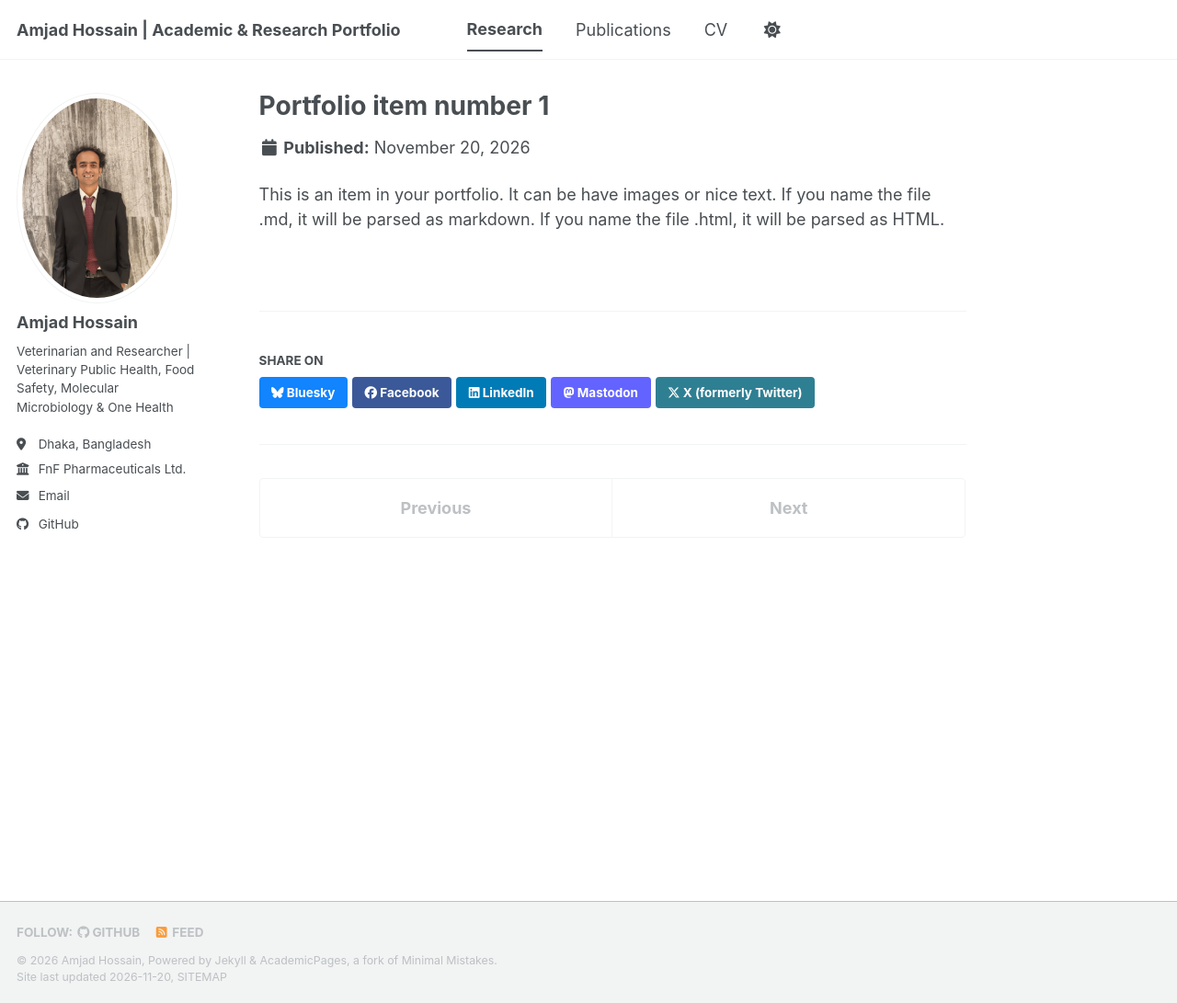
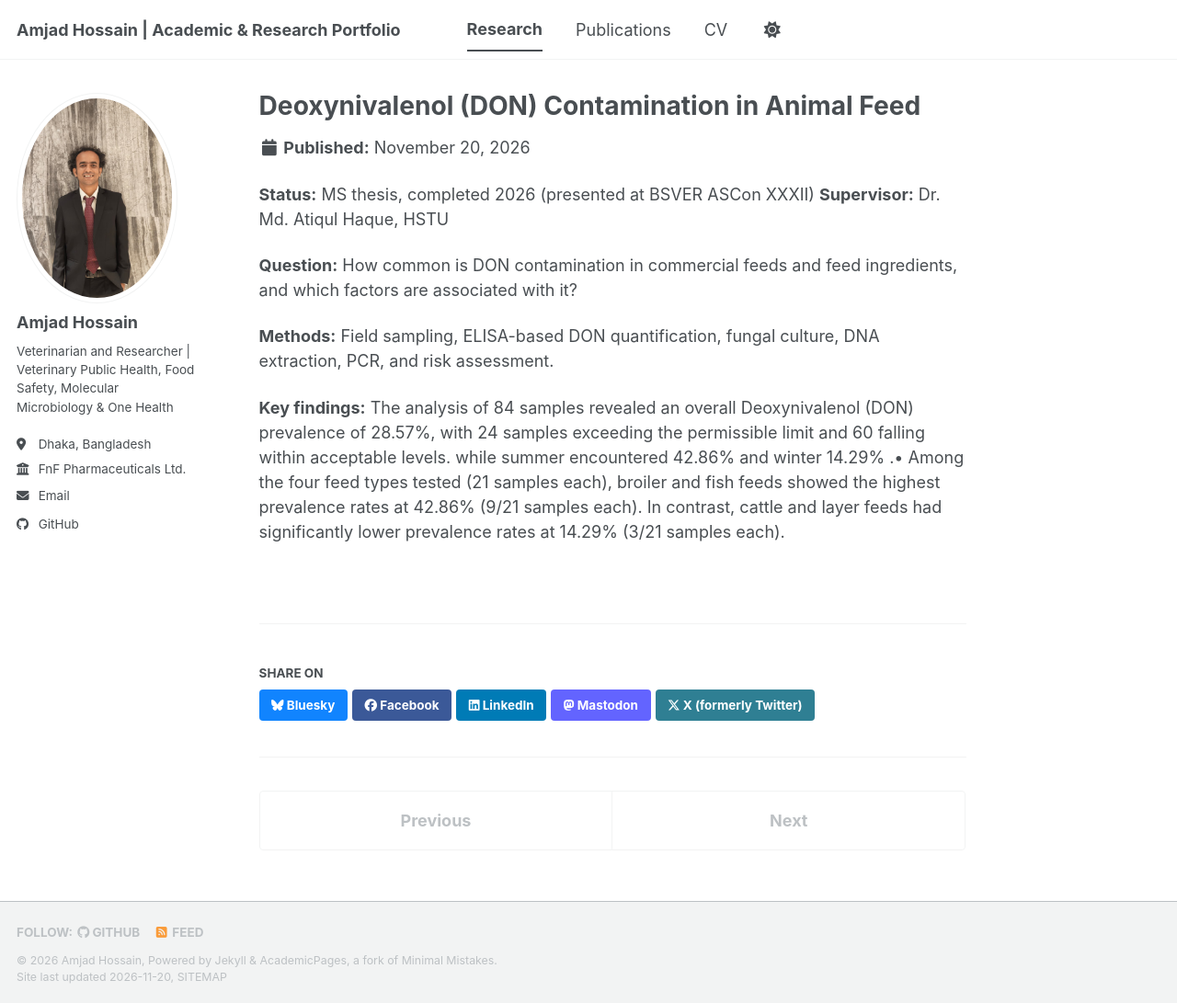
Before and after one commit to Amjad-VPHFH/amjad-vphfh.github.io, a Jekyll site: the page built from _portfolio/portfolio-1.md, in a window 1280 px wide and 1091 px high. Shown: the whole window at 92% size. Built offline with Jekyll 4.4.1, drawn with Linux system fonts in a browser that asks for light colours; a script bundle is joined from its source files by our own code; a style sheet for code colours, icons or effects is not loaded.

Commit message:
Revise portfolio item to include MS thesis details
Updated portfolio item details to reflect a new MS thesis on Deoxynivalenol contamination in animal feed, including status, supervisor, research questions, methods, and key findings.

```diff
--- a/_portfolio/portfolio-1.md
+++ b/_portfolio/portfolio-1.md
@@ -1,7 +1,14 @@
 ---
-title: "Portfolio item number 1"
-excerpt: "Short description of portfolio item number 1<br/><img src='/images/500x300.png'>"
+title: "Deoxynivalenol (DON) Contamination in Animal Feed"
+excerpt: "MS thesis on the prevalence and risk factors of DON mycotoxin in animal feed and feed ingredients in northwestern Bangladesh.<br/>"
 collection: portfolio
 ---
 
-This is an item in your portfolio. It can be have images or nice text. If you name the file .md, it will be parsed as markdown. If you name the file .html, it will be parsed as HTML.
+**Status:** MS thesis, completed 2026 (presented at BSVER ASCon XXXII)
+**Supervisor:** Dr. Md. Atiqul Haque, HSTU
+
+**Question:** How common is DON contamination in commercial feeds and feed ingredients, and which factors are associated with it?
+
+**Methods:** Field sampling, ELISA-based DON quantification, fungal culture, DNA extraction, PCR, and risk assessment.
+
+**Key findings:** The analysis of 84 samples revealed an overall Deoxynivalenol (DON) prevalence of 28.57%, with 24 samples exceeding the permissible limit and 60 falling within acceptable levels. while summer encountered 42.86% and winter 14.29% .• Among the four feed types tested (21 samples each), broiler and fish feeds showed the highest prevalence rates at 42.86% (9/21 samples each). In contrast, cattle and layer feeds had significantly lower prevalence rates at 14.29% (3/21 samples each).
```
